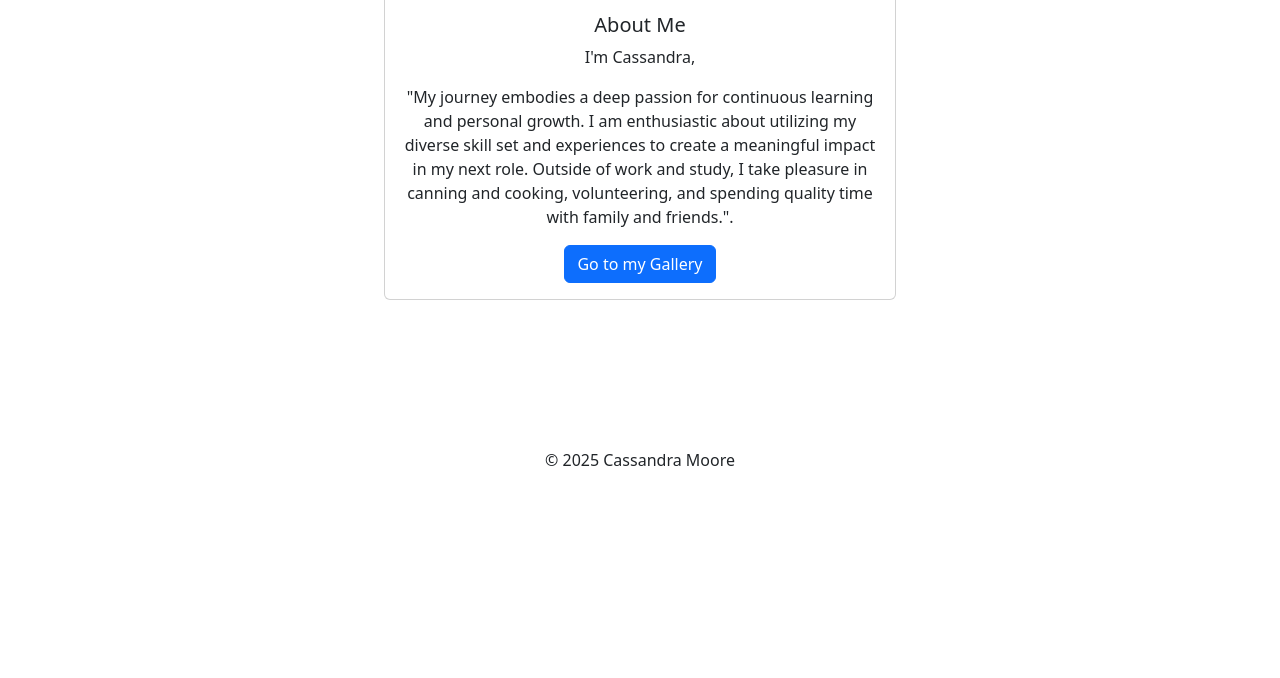
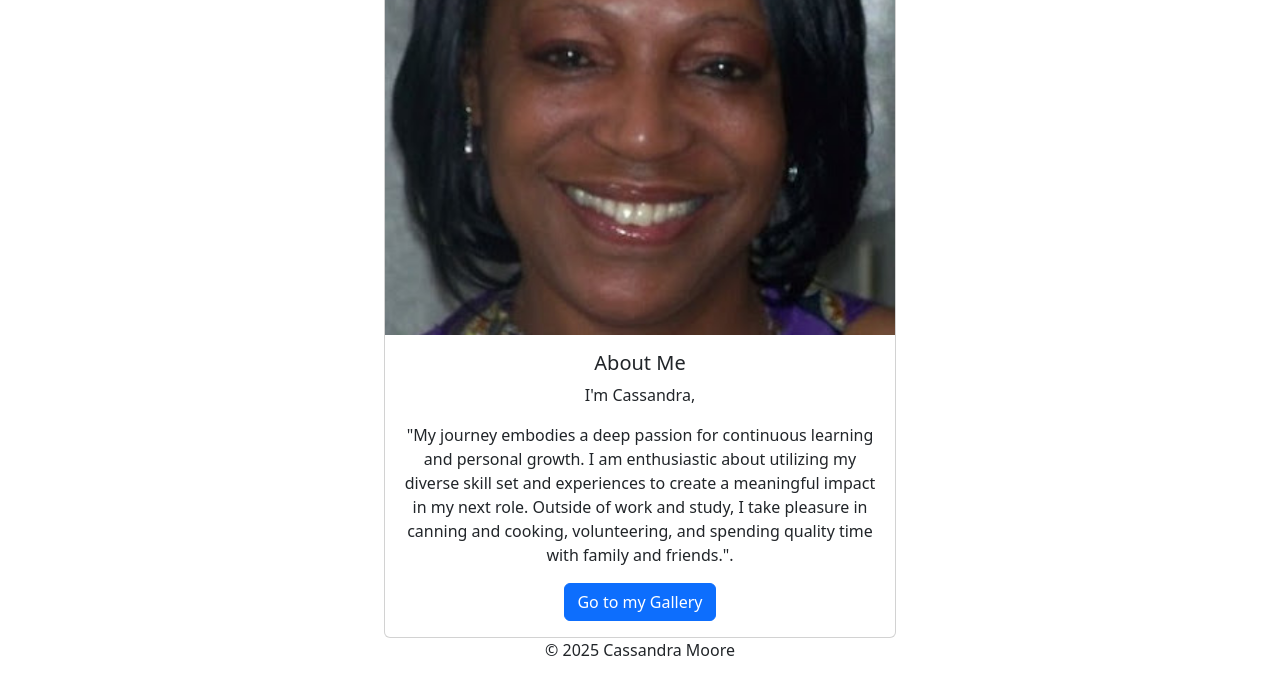
Before and after one commit to Belle531/Week-7-Lab-1, a plain HTML site: page about.html in a window 1280 px wide. Shown: the part 312-990 px from the top of the page. Before the commit the page ends 800 px from the top, so only its background shows below. Drawn offline with nearby package versions, Linux system fonts and the light colour scheme.

Commit message:
Add picture to about page

```diff
--- a/about.html
+++ b/about.html
@@ -26,7 +26,7 @@
 
         <div class="d-flex justify-content-center align-items-center"></div>
         <div class="card" style="width: 32rem;">
-            <img src="Cassandra pic.jpg" class="card-img-top" alt="...">
+            <img src="./Cassandra pic.jpg" class="card-img-top" alt="...">
             <div class="card-body">
               <h5 class="card-title">About Me</h5>
               <p class="card-text">I'm Cassandra,</p>
```
Also changed, not shown: Cassandra pic.jpg (added).
